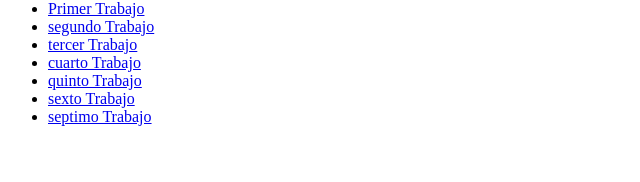
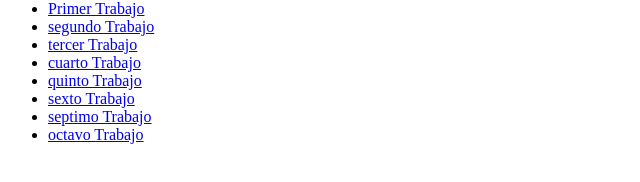
Before and after one commit to burgosleandro/plataformas-moviles-entregas, a plain HTML site: page index.html in a window 1280 px wide. Shown: the part 114-296 px from the top of the page, without its empty margins (0-640 px from the left). Drawn offline with Linux system fonts and the light colour scheme.

Commit message:
Update index.html

```diff
--- a/index.html
+++ b/index.html
@@ -14,6 +14,7 @@
         <li><a href="tp-5">quinto Trabajo</a></li>
         <li><a href="tp-6">sexto Trabajo</a></li>
         <li><a href="tp-7">septimo Trabajo</a></li>
+        <li><a href="tp-8">octavo Trabajo</a></li>
      </ul>
    </body>
 </html>
```
